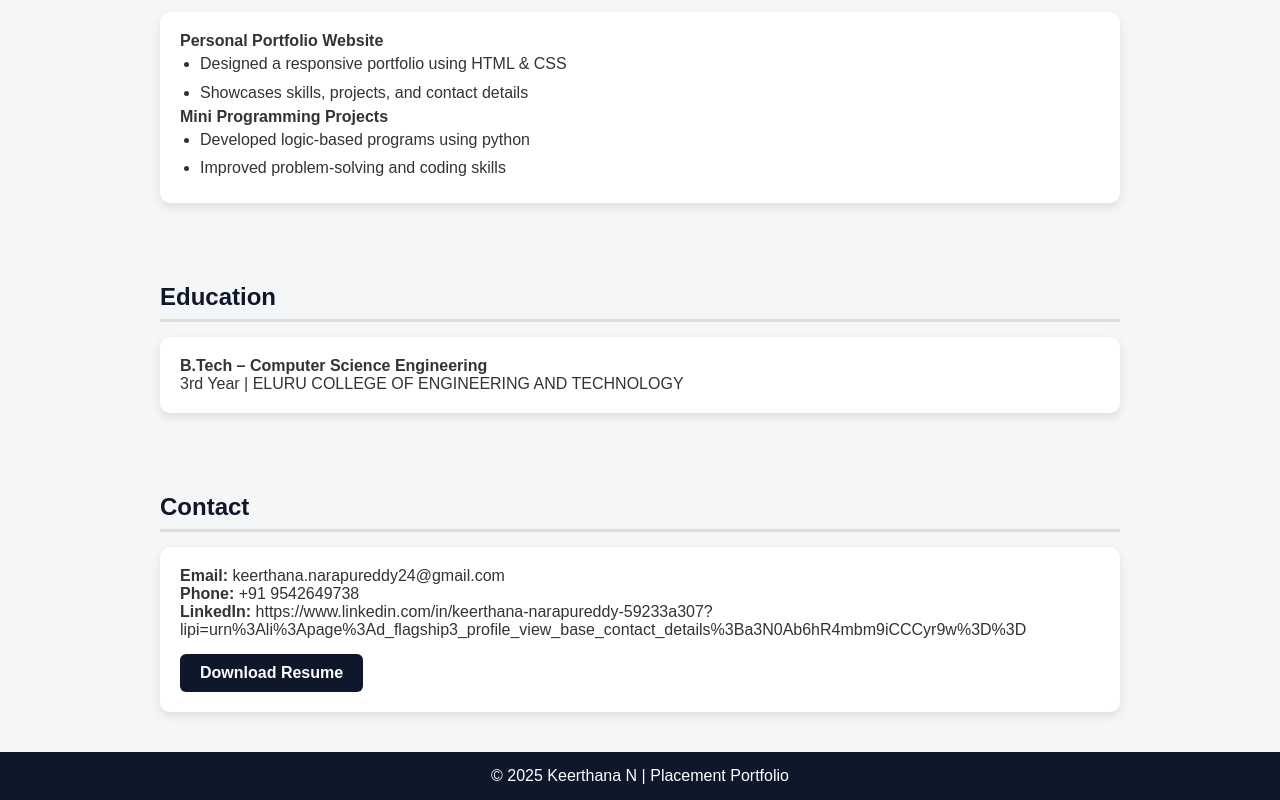
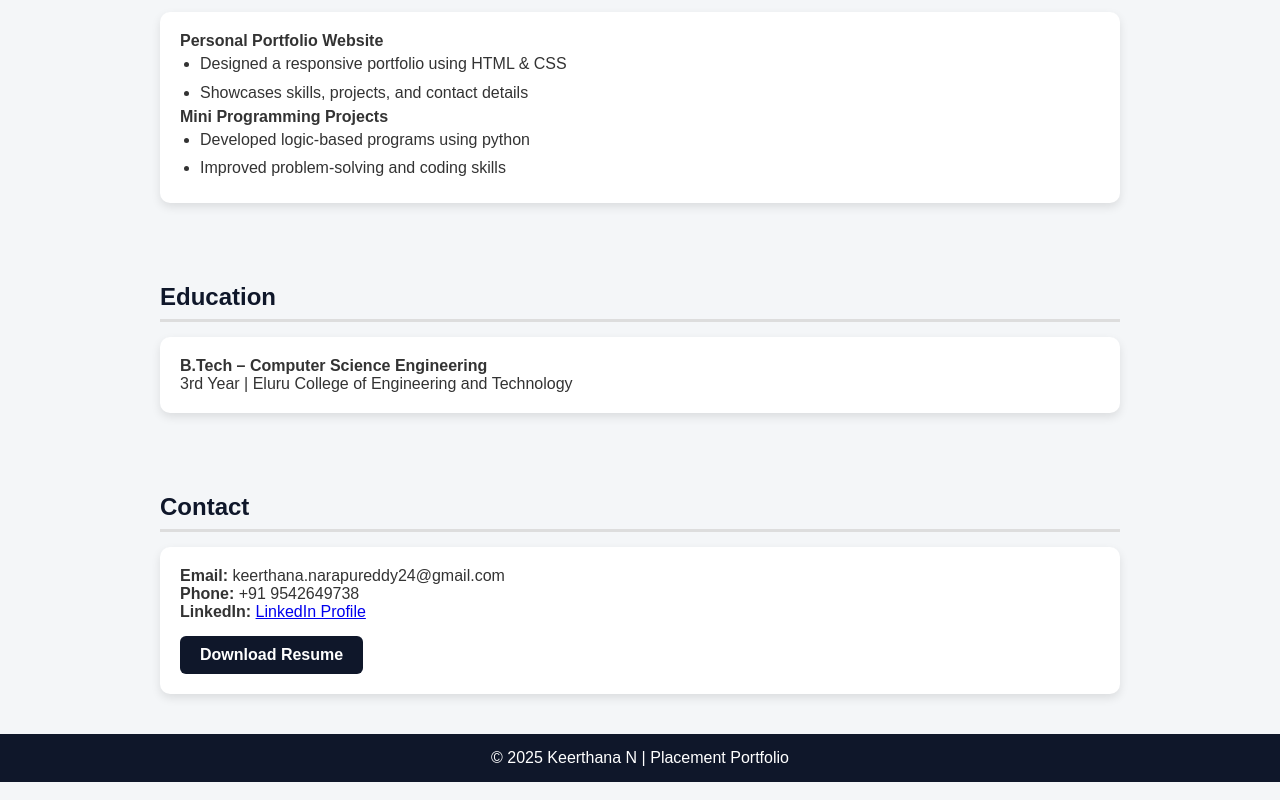
Before and after one commit to keerthananarapureddy24/keerthana-portfolio, a plain HTML site: page index.html in a window 1280 px wide. Shown: the part 805-1605 px from the top of the page. Drawn offline with Linux system fonts and the light colour scheme.

Commit message:
Update index.html

```diff
--- a/index.html
+++ b/index.html
@@ -3,7 +3,7 @@
 <head>
 <meta charset="UTF-8">
 <meta name="viewport" content="width=device-width, initial-scale=1.0">
-<title>Keerthana N | Placement Portfolio</title>
+<title>Keerthana Narapureddy | Placement Portfolio</title>
 
 <style>
 *{
@@ -153,7 +153,7 @@ continuously learning and contributing to organizational success.
 <h2>Education</h2>
 <div class="card">
 <p><b>B.Tech – Computer Science Engineering</b></p>
-<p>3rd Year | ELURU COLLEGE OF ENGINEERING AND TECHNOLOGY</p>
+<p>3rd Year | Eluru College of Engineering and Technology</p>
 </div>
 </section>
 
@@ -162,7 +162,12 @@ continuously learning and contributing to organizational success.
 <div class="card">
 <p><b>Email:</b> keerthana.narapureddy24@gmail.com</p>
 <p><b>Phone:</b> +91 9542649738</p>
-<p><b>LinkedIn:</b> https://www.linkedin.com/in/keerthana-narapureddy-59233a307?lipi=urn%3Ali%3Apage%3Ad_flagship3_profile_view_base_contact_details%3Ba3N0Ab6hR4mbm9iCCCyr9w%3D%3D</p>
+<p><b>LinkedIn:</b>
+<a href="https://www.linkedin.com/in/keerthana-narapureddy-59233a307" target="_blank">
+LinkedIn Profile
+</a>
+</p>
+
 
 <a href="resume.pdf" class="btn">Download Resume</a>
 </div>
```
